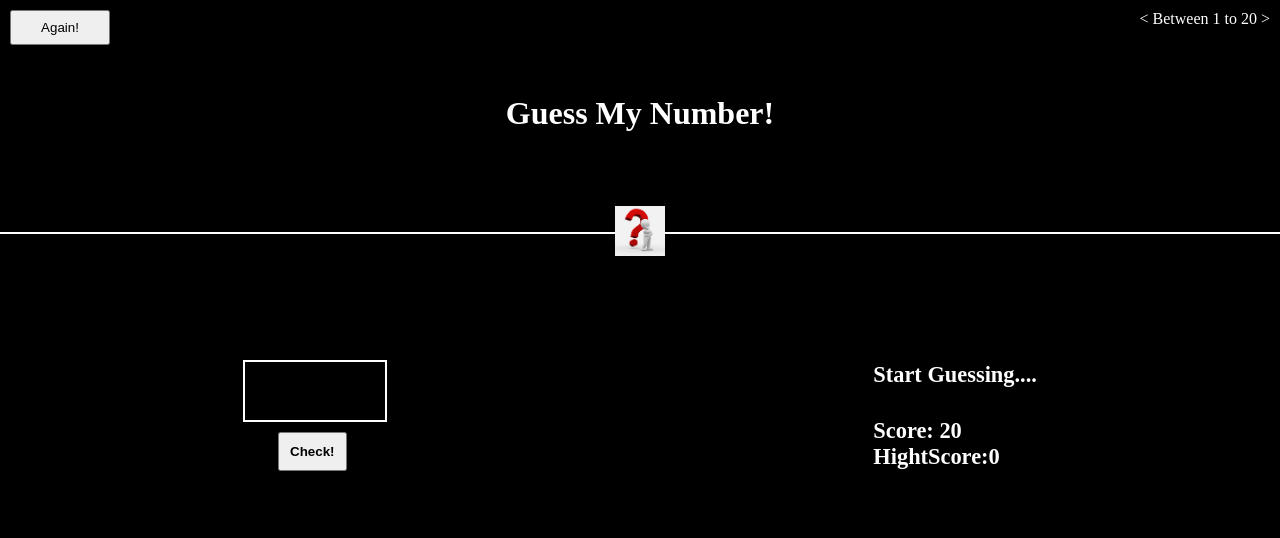
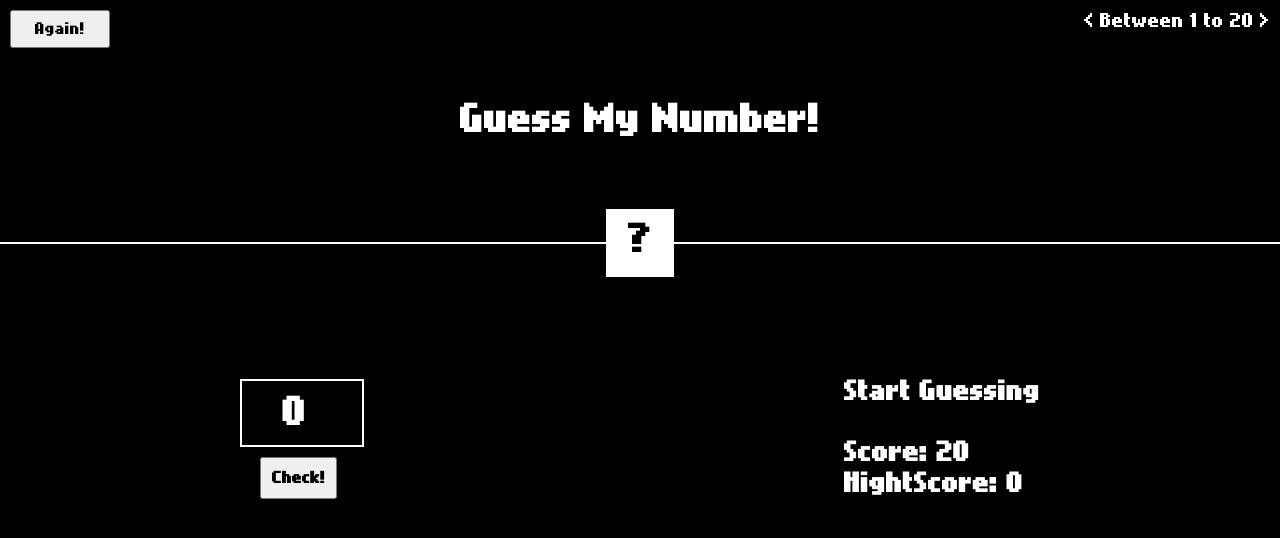
Before and after one commit to satish5688/Guess-game, a plain HTML site: page index.html in a window 1280 px wide. Both pictures are taken after a click on the button "Again!". Drawn offline with Linux system fonts and the light colour scheme.

Commit message:
added PlayAgain fuctinality

```diff
--- a/index.html
+++ b/index.html
@@ -8,25 +8,25 @@
     <script src="index.js"></script>
   </head>
   <body>
-    <button class="again">Again!</button>
+    <button class="again" onclick="play_again()">Again!</button>
     <h1>Guess My Number!</h1>
     <p class="range">&lt; Between 1 to 20 &gt;</p>
     <div class="line"></div>
     <center >
       <div id="correct-number">
-        <img src="Images/Question_mark.png" alt="Question_mark image" />
+        ?
       </div>
     </center>
 
     <div class="content">
       <div class="inputs">
         <input type="number" max="20" min="1" id="guessed-number"><br>
-        <button onclick="check_number()">Check!</button>
+        <button id="check" onclick="check_number()">Check!</button>
       </div>
       <div class="outputs">
         <p class="status" id="status">Start Guessing....</p>
-        <p id="score">Score: 20</p>
-        <p id="highscore">HightScore:0 </p>
+        <p>Score: <span id="score">20</span></p>
+        <p>HightScore: <span id="highscore">0</span></p>
 
       </div>
     </div>
--- a/index.js
+++ b/index.js
@@ -1,51 +1,54 @@
-let Random_number = parseInt(Math.floor(Math.random() * 20 + 1));
-let score=20
-function check_number(){
-    let result;
-    let number = parseInt(document.getElementById('guessed-number').value);
-    // switch(number){
-    //     case number===Random_number:
-    //         result= 'Correct Number';
-    //         console.log(number);
-    //         break;
-    //     case number>Random_number:
-    //         result= 'Too High';
-    //         break;
-    //     case number<Random_number:
-    //         result = 'Too Low';
-    //         break;
-    //     default:
-    //         result = 'Something Unexpected';
-    //         console.log(number);
-    //         break;
+var Random_number = parseInt(Math.floor(Math.random() * 20 + 1));
 
-    // }
-    if (number==Random_number){
-        result = 'Correct number'
-        document.getElementById('highscore').innerHTML=`HighScore: ${score}`
-        document.body.style.backgroundColor = "lightgreen"
-        var element=document.getElementById('correct-number')
-        element.innerHTML=number
-        element.style.color='black'
-        element.style.fontWeight='bold'
-        element.style.fontSize='2rem'
-    }else if(number>Random_number) {
-        result = 'Too High'
-        score-=1
-    }
-    else if (number<Random_number){
-        result= 'Too low'
-        score-=1
-    }
-    else{
-        result= 'something unexpected'
-    }
+function play_again() {
+  Random_number = parseInt(Math.floor(Math.random() * 20 + 1));
+  console.log(Random_number);
+  document.getElementById("status").innerHTML = 'Start Guessing';
+  document.getElementById("guessed-number").value = 0;
+  var correct = document.getElementById("correct-number").innerHTML.trim();
 
-    console.log(result);
-
-    document.getElementById('status').innerHTML=result
-    document.getElementById('score').innerHTML= `Score: ${score}`
+  document.getElementById("check").disabled = false;
+  let score = document.getElementById("score");
+  let highscore = document.getElementById("highscore");
+  // console.log(Random_number, score.innerHTML, highscore.innerHTML,correct, 'hu.....');
+  if (
+    parseInt(highscore.innerHTML) < parseInt(score.innerHTML) &&
+    correct !== "?"
+  ) {
+    highscore.innerHTML = score.innerHTML;
+  }
+  score.innerHTML = 20;
+  document.body.style.backgroundColor = "black";
+  document.getElementById("correct-number").innerHTML = "?";
+}
 
 
+
+function check_number() {
+  let score = parseInt(document.getElementById("score").innerHTML);
+  let result;
+  let number = parseInt(document.getElementById("guessed-number").value);
+  if (score <= 0) {
+    result = "You loose all your chances";
+    document.getElementById("check").disabled = true;
+  } else {
+    if (number == Random_number) {
+      result = "Correct number";
+      document.body.style.backgroundColor = "lightgreen";
+      document.getElementById("check").disabled = true;
+      var element = document.getElementById("correct-number");
+      element.innerHTML = number;
+    } else if (number > Random_number) {
+      result = "Too High";
+      score -= 1;
+    } else if (number < Random_number) {
+      result = "Too low";
+      score -= 1;
+    } else {
+      result = "something unexpected";
+    }
+  }
+  document.getElementById("status").innerHTML = result;
+  document.getElementById("score").innerHTML = score;
 }
 console.log(Random_number);
--- a/style.css
+++ b/style.css
@@ -1,7 +1,14 @@
 *{
     margin: 0;
     padding: 0;
+    font-family: nokia;
 }
+
+@font-face {
+    font-family: nokia;
+    src: url("./fonts/nokiafc22.ttf");
+}
+
 
 body{
     background-color: black;
@@ -38,10 +45,8 @@ h1{
 }
 
 img{
-    width: 50px;
-    margin-top: 30px;
-    margin-top: -28px;
-
+    width: 70px;
+    margin-top: -35px;
 }
 
 
@@ -55,17 +60,18 @@ img{
 }
 
 input{
-    padding: 20px;
+    padding:10px;
     width: 100px;
-    font-size: 1rem;
+    font-size: 2rem;
     font-weight: bold;
     background-color: transparent;
     color: white;
     border: 2px solid white;
+    text-align: center;
 }
 
 .inputs button{
-    margin-left: 35px;
+    margin-left: 20px;
     padding: 10px;
     margin-top: 10px;
     font-weight: 900;
@@ -78,3 +84,15 @@ input{
 .status{
     margin-bottom: 30px;
 }
+
+
+#correct-number{
+    color: black;
+    font-weight: bold;
+    font-size: 2rem;
+    width: 50px;
+    background-color: white;
+    margin-top: -35px;
+    padding: 9px;
+    height: 50px;
+}
```
Also changed, not shown: Images/Question_mark.png (deleted), fonts/nokiafc22.ttf (added), fonts/nokiafc22.txt (added).
